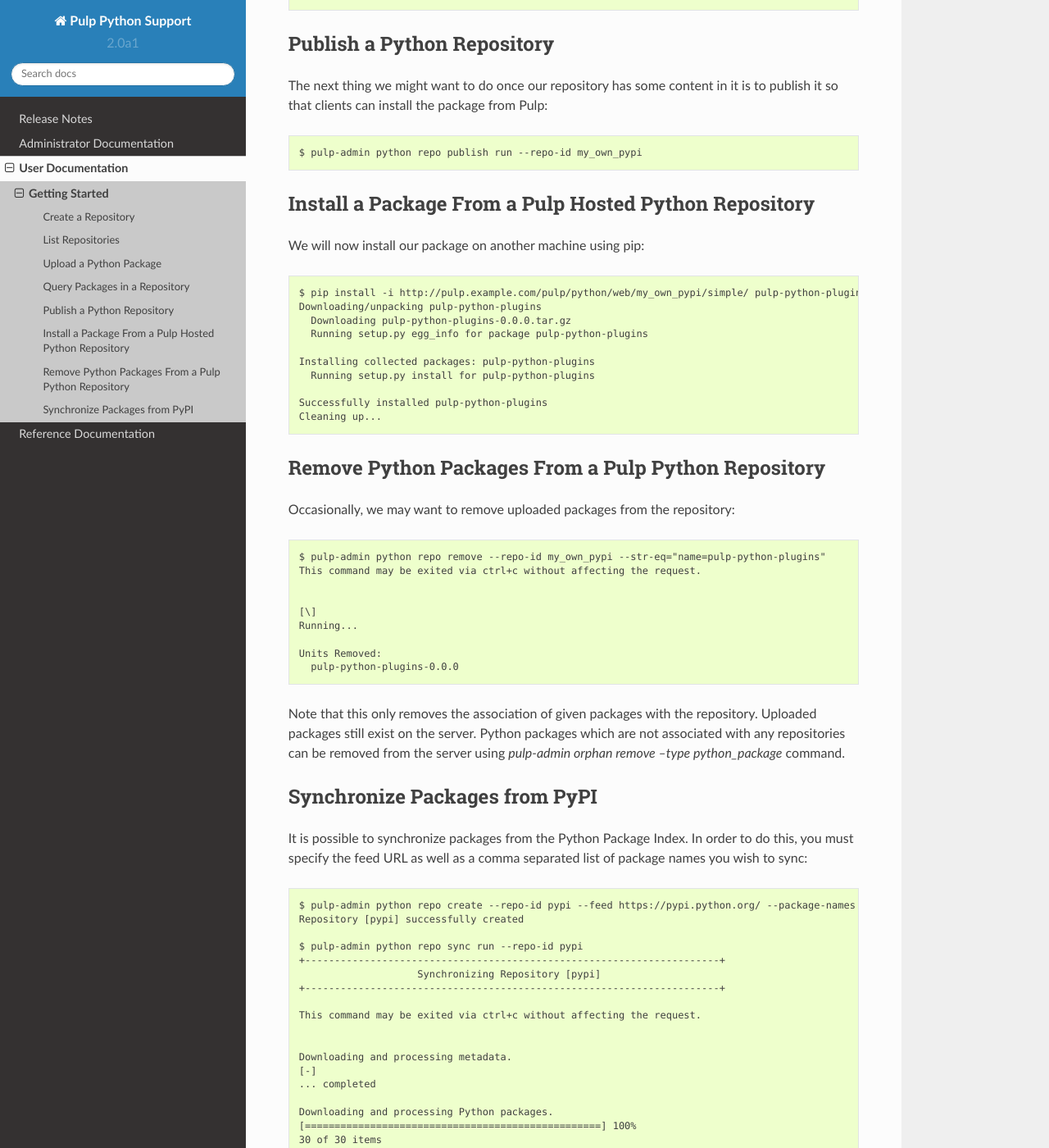
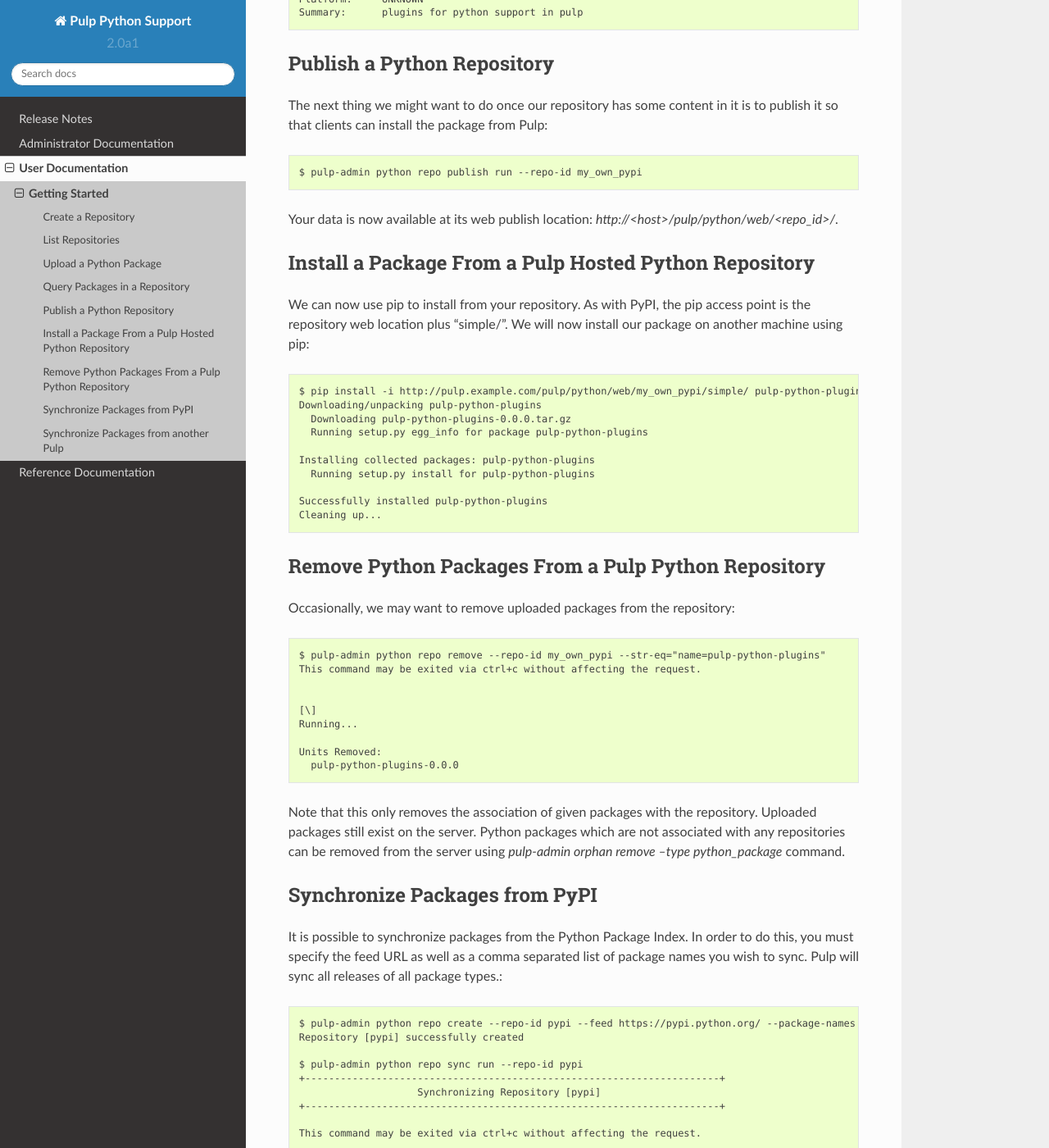
Before and after one commit to pulp/pulp_python, a Sphinx documentation site: the page built from docs/user-docs/getting_started.rst, in a window 1280 px wide and 1400 px high, scrolled down 1742 px. Shown: the whole window at 82% size. Built offline with Sphinx 7.4.7 and the Read the Docs theme 2.0.0, drawn with Linux system fonts in a browser that asks for light colours; some of the changed text lies outside the part shown.

Commit message:
Update docs for pulp_python 2.0
closes #2561

```diff
--- a/docs/release-notes/2.0.rst
+++ b/docs/release-notes/2.0.rst
@@ -14,7 +14,7 @@
 
 Requirements
 ^^^^^^^^^^^^
-The 2.0.x releases of the Python plugins depend on the Pulp 2.12.x or greater.
+The 2.0.x releases of the Python plugins depend on the Pulp 2.13.x or greater.
 
 Bugfixes
 ^^^^^^^^
--- a/docs/release-notes/index.rst
+++ b/docs/release-notes/index.rst
@@ -4,6 +4,6 @@
 .. toctree::
    :maxdepth: 2
 
+   2.0
+   1.1
    1.0
-   1.1
-   2.0
--- a/docs/user-docs/getting_started.rst
+++ b/docs/user-docs/getting_started.rst
@@ -32,7 +32,8 @@
 Upload a Python Package
 -----------------------
 
-Now that we have a Python repository, we can upload a Python source package to it. Let's clone the
+Now that we have a Python repository, we can upload a Python source package to it. Pulp accepts
+source distributions and wheels, which are uploaded in the same way. Let's clone the
 pulp_python plugins package and build a source package suitable for uploading to Pulp::
 
    $ cd /tmp
@@ -61,6 +62,7 @@
    Content Unit Counts:
      Python Package: 1
 
+
 Query Packages in a Repository
 ------------------------------
 
@@ -86,11 +88,13 @@
 
    $ pulp-admin python repo publish run --repo-id my_own_pypi
 
+Your data is now available at its web publish location: `http://<host>/pulp/python/web/<repo_id>/`.
 
 Install a Package From a Pulp Hosted Python Repository
 ------------------------------------------------------
 
-We will now install our package on another machine using pip::
+We can now use pip to install from your repository. As with PyPI, the pip access point is the
+repository web location plus "simple/". We will now install our package on another machine using pip::
 
    $ pip install -i http://pulp.example.com/pulp/python/web/my_own_pypi/simple/ pulp-python-plugins
    Downloading/unpacking pulp-python-plugins
@@ -129,7 +133,8 @@
 ------------------------------
 
 It is possible to synchronize packages from the Python Package Index. In order to do this, you must
-specify the feed URL as well as a comma separated list of package names you wish to sync::
+specify the feed URL as well as a comma separated list of package names you wish to sync. Pulp will
+sync all releases of all package types.::
 
    $ pulp-admin python repo create --repo-id pypi --feed https://pypi.python.org/ --package-names numpy,scipy
    Repository [pypi] successfully created
@@ -141,15 +146,42 @@
 
    This command may be exited via ctrl+c without affecting the request.
 
-
-   Downloading and processing metadata.
-   [-]
+   Downloading Python metadata.
+   [==================================================] 100%
+   2 of 2 items
    ... completed
 
    Downloading and processing Python packages.
    [==================================================] 100%
-   30 of 30 items
+   718 of 718 items
    ... completed
 
 
    Task Succeeded
+
+   Publishing Python Metadata.
+   [-]
+   ... completed
+
+   Publishing Python Content.
+   [-]
+   ... completed
+
+   Making files available via web.
+   [-]
+   ... completed
+
+
+   Task Succeeded
+
+
+Synchronize Packages from another Pulp
+--------------------------------------
+
+Version 2.0+ publishes include metadata for each project. This allows separate instances of Pulp
+to sync from each other. After a publish is complete, the web publish location can be
+used as a feed for a second Pulp. Here is an example.::
+
+   $ pulp-admin python repo create --repo-id sync_from_other_pulp --feed http://<host>/pulp/python/web/<repo_id>/ --package-names numpy,scipy
+
+   $ pulp-admin python repo sync run --repo-id sync_from_other_pulp
```
Also changed, not shown: docs/reference/python-type.rst (+9 -18 lines).
